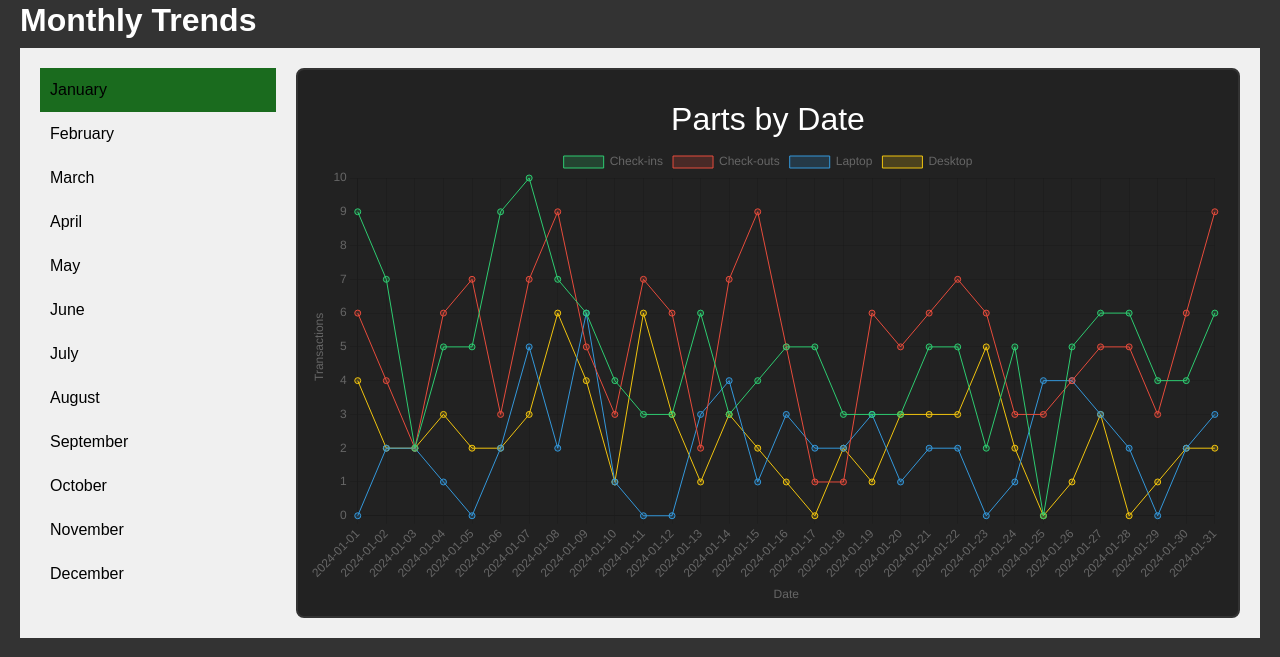
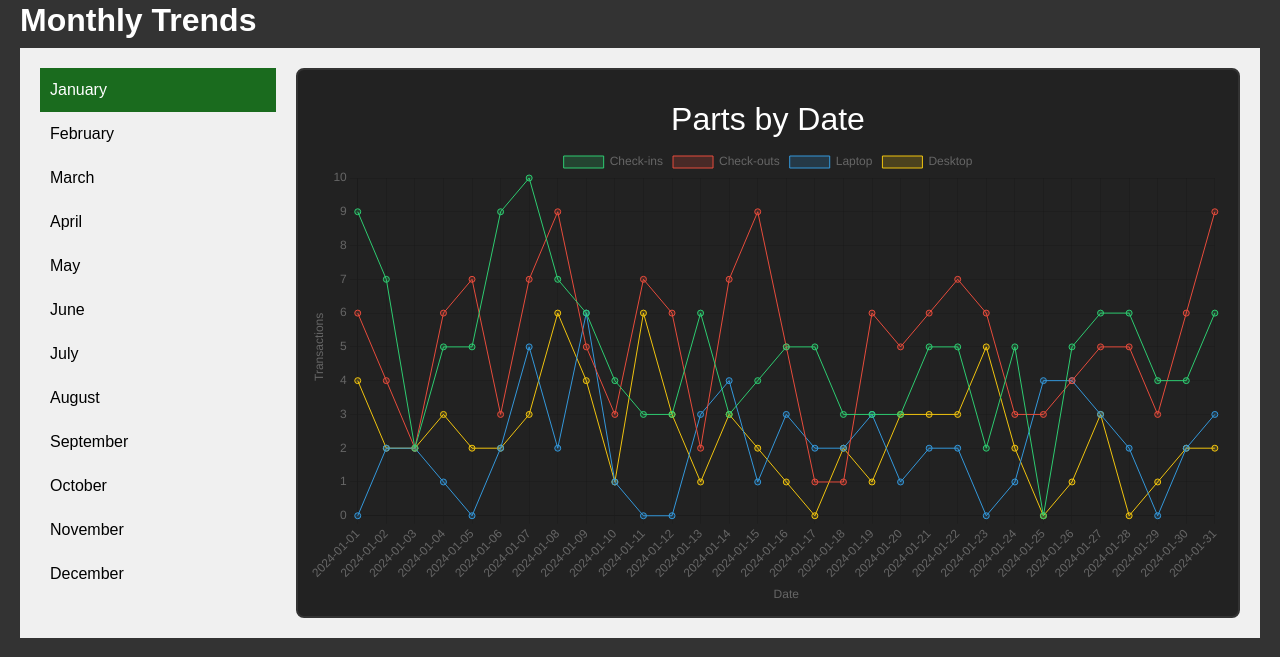
Before and after one commit to mnothman/HD-Requester, a Flask app: template templates/dashboard.html in a window 1280 px wide. Shown: the part 409-1066 px from the top of the page. Run offline with Flask 3, Linux system fonts and the light colour scheme; the template is opened without the code that fills it, so the values that code supplies are empty; data comes from the database, SQL or seed files in the repository; some libraries are stand-ins or nearby versions.

Commit message:
AA-119: Fixed inventory box glitch and made months list have color: white

```diff
--- a/static/css/dashboard.css
+++ b/static/css/dashboard.css
@@ -137,7 +137,8 @@ box-sizing: content-box;
 #inventory-levels .box h3 {
 margin: 0;
 font-size: 1em;
-padding: 3px 0px 0px;
+font-weight:normal;
+padding: 3px 0px 15px;
 }
 
 #inventory-levels .box-header {
@@ -320,11 +321,12 @@ font-size: 20;
 }
 
 .monthly-trends-menu ul li:hover {
-background-color:  rgb(26, 107, 30);
+background-color:  rgb(223, 223, 223)
 }
 
 .monthly-trends-menu ul li.active {
 background-color:  rgb(26, 107, 30);
+color:rgb(255, 255, 255);
 }
 
 .monthly-trends-graph-column {
--- a/static/js/dashboard.js
+++ b/static/js/dashboard.js
@@ -162,10 +162,10 @@ function loadInventory() {
                 // Set up click event to expand/collapse the box-header
                 boxHeader.on('click', function () {
                     if (boxHeader.height() === 24) {
-                        boxHeader.css('height', '170px').css('z-index', '2');
+                        boxHeader.css('height', 'auto').css('z-index', '2');
                         capacitiesList.toggleClass('show');
                     } else {
-                        boxHeader.css('height', '24px');
+                        boxHeader.css('height', '24px').css('z-index', '1');
                         capacitiesList.toggleClass('show');
 
                         // Reset the headerTitle to the originalHeaderTitle
```
